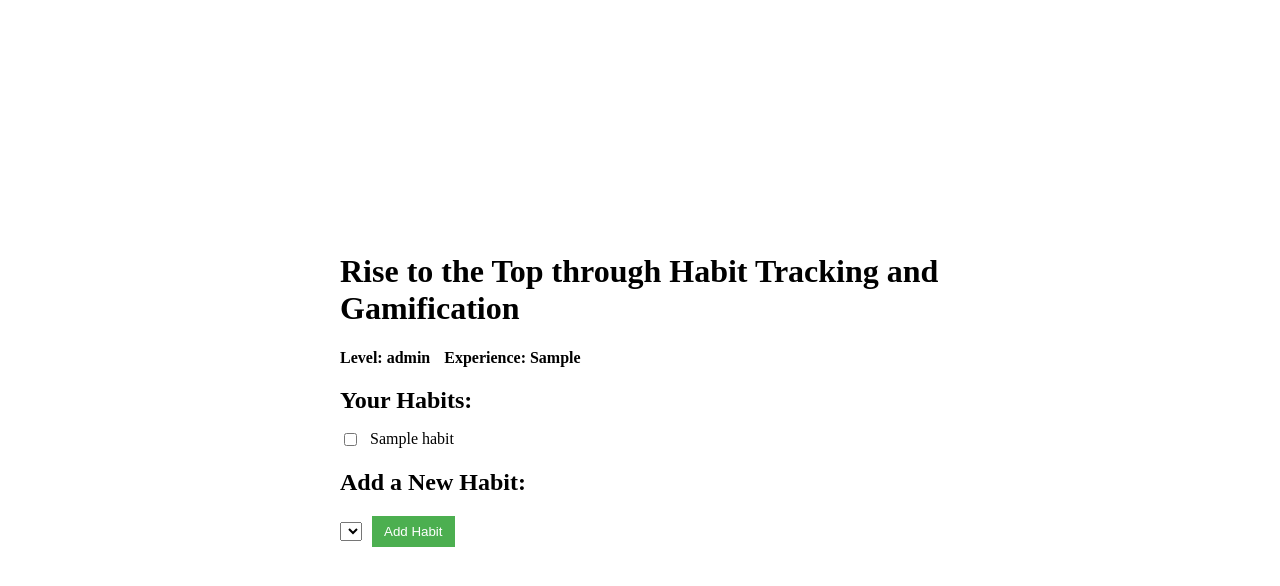
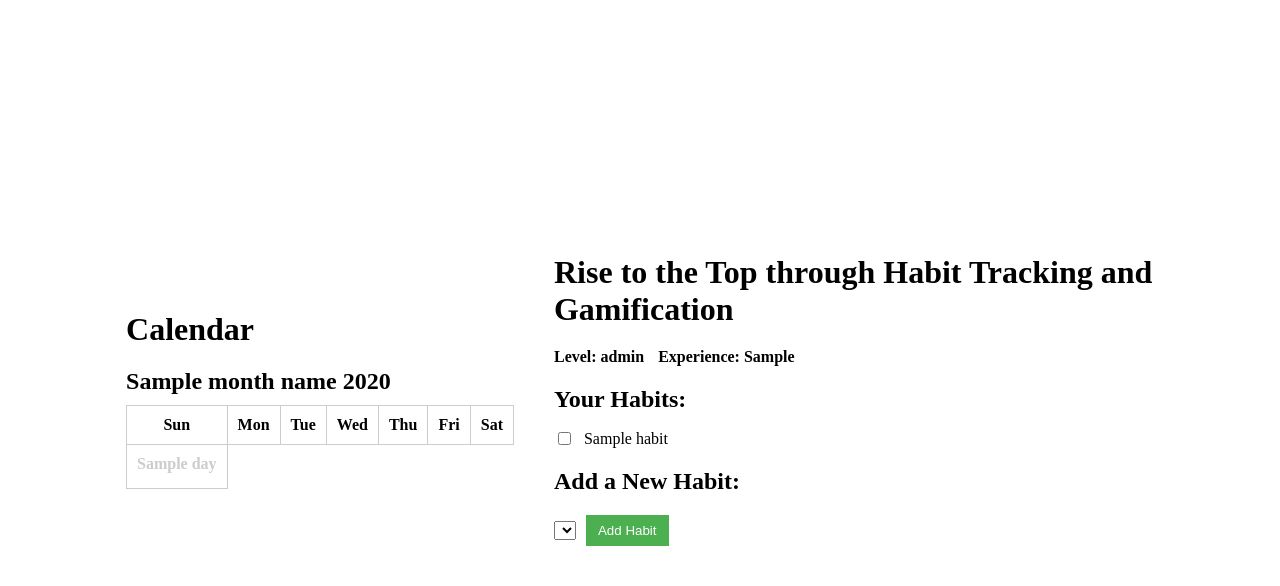
Before and after one commit to JosueLopez03/HabitMaster, a Flask app: template templates/index.html in a window 1280 px wide. Shown: the top 586 px of the page. Run offline with Flask 3, Linux system fonts and the light colour scheme; the template is opened without the code that fills it: most values are stand-ins (such as "Sample title", 1, 10 or a date in 2020); lists and menus that the app fills with data are empty.

Commit message:
added calender module, fixed leveling system

```diff
--- a/main.py
+++ b/main.py
@@ -1,5 +1,6 @@
 from flask import Flask, render_template, request, redirect, url_for, jsonify
 import sqlite3
+from datetime import datetime
 
 app = Flask(__name__)
 
@@ -131,6 +132,15 @@ def complete_habit(habit_id):
 
     return jsonify({'success': True})
 
+# Add a new route for rendering the calendar
+@app.route('/calendar')
+def calendar():
+    # Get the current year and month
+    now = datetime.now()
+    year = now.year
+    month = now.month
+    return render_template('calendar.html', year=year, month=month)
+
 
 # Main
 if __name__ == '__main__':
--- a/static/css/styles.css
+++ b/static/css/styles.css
@@ -68,3 +68,45 @@ button:hover {
 .level-container span {
     margin-right: 10px;
 }
+
+/* ... style for calendar ... */
+
+.container {
+    text-align: center;
+}
+
+h1 {
+    margin-bottom: 20px;
+}
+
+table {
+    margin: 0 auto;
+    border-collapse: collapse;
+}
+
+th, td {
+    padding: 10px;
+    text-align: center;
+    border: 1px solid #ccc;
+}
+
+.other-month {
+    color: #ccc;
+}
+
+.day {
+    position: relative;
+    height: 100%;
+}
+
+.date {
+    display: block;
+    font-weight: bold;
+    margin-bottom: 5px;
+}
+
+.habit {
+    display: block;
+    margin-top: 5px;
+    font-size: 12px;
+}
--- a/templates/index.html
+++ b/templates/index.html
@@ -1,5 +1,48 @@
+<!DOCTYPE html>
 <!DOCTYPE html>
 <html>
+<head>
+    <title>HabitMaster - Calendar</title>
+    <link rel="stylesheet" type="text/css" href="{{ url_for('static', filename='css/styles.css') }}">
+</head>
+<body>
+    <div class="container">
+        <h1>Calendar</h1>
+        <h2>{{ month_name }} {{ year }}</h2>
+
+        <table>
+            <thead>
+                <tr>
+                    <th>Sun</th>
+                    <th>Mon</th>
+                    <th>Tue</th>
+                    <th>Wed</th>
+                    <th>Thu</th>
+                    <th>Fri</th>
+                    <th>Sat</th>
+                </tr>
+            </thead>
+            <tbody>
+                {% for week in weeks %}
+                <tr>
+                    {% for day in week %}
+                    <td class="{% if day.month != month %}other-month{% endif %}">
+                        <div class="day">
+                            <span class="date">{{ day.day }}</span>
+                            {% for habit in habits %}
+                                {% if day.date() == habit[3] %}
+                                    <span class="habit">{{ habit[1] }}</span>
+                                {% endif %}
+                            {% endfor %}
+                        </div>
+                    </td>
+                    {% endfor %}
+                </tr>
+                {% endfor %}
+            </tbody>
+        </table>
+    </div>
+</body>
 <head>
     <title>HabitMaster</title>
     <link rel="stylesheet" type="text/css" href="{{ url_for('static', filename='css/styles.css') }}">
```
Also changed, not shown: habitmaster.db, player.py (added).
